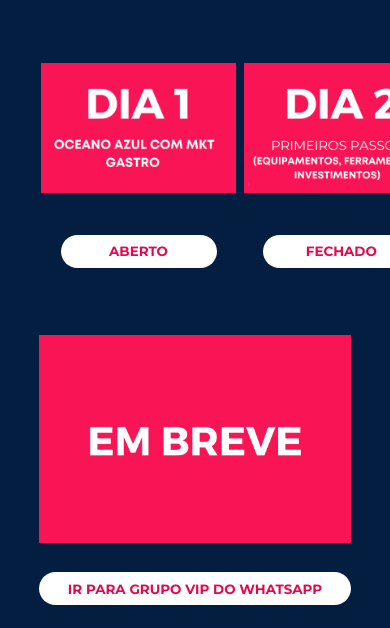
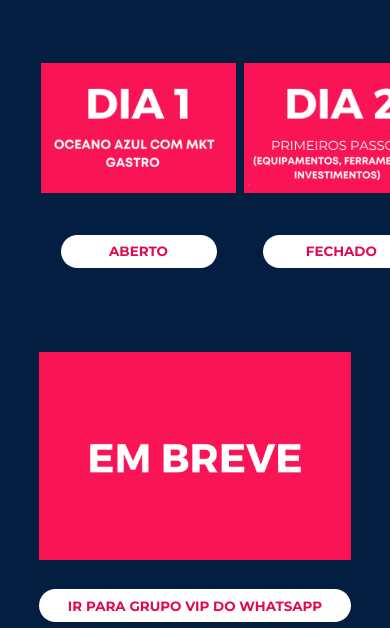
Before and after one commit to emanoelsalmeida/pagina-videos-brenno, a plain HTML site: page index.html in a window 390 px wide. Shown: the part 142-770 px from the top of the page. Drawn offline with nearby package versions, Linux system fonts and the light colour scheme.

Commit message:
Add files via upload

```diff
--- a/css/style.css
+++ b/css/style.css
@@ -55,7 +55,7 @@ footer p a{color:#ffffff; text-decoration: none;}
 
     .button{width: 40vw;padding: 1vh 2vw;}
 
-    .p3-item img{width: 80vw;}
+    .p3-item img{width: 80vw;margin-top: 2vh;}
     .p3-item .button{width: 80vw;}
 
     .p4-box{margin: 0;align-items: center;}
```
